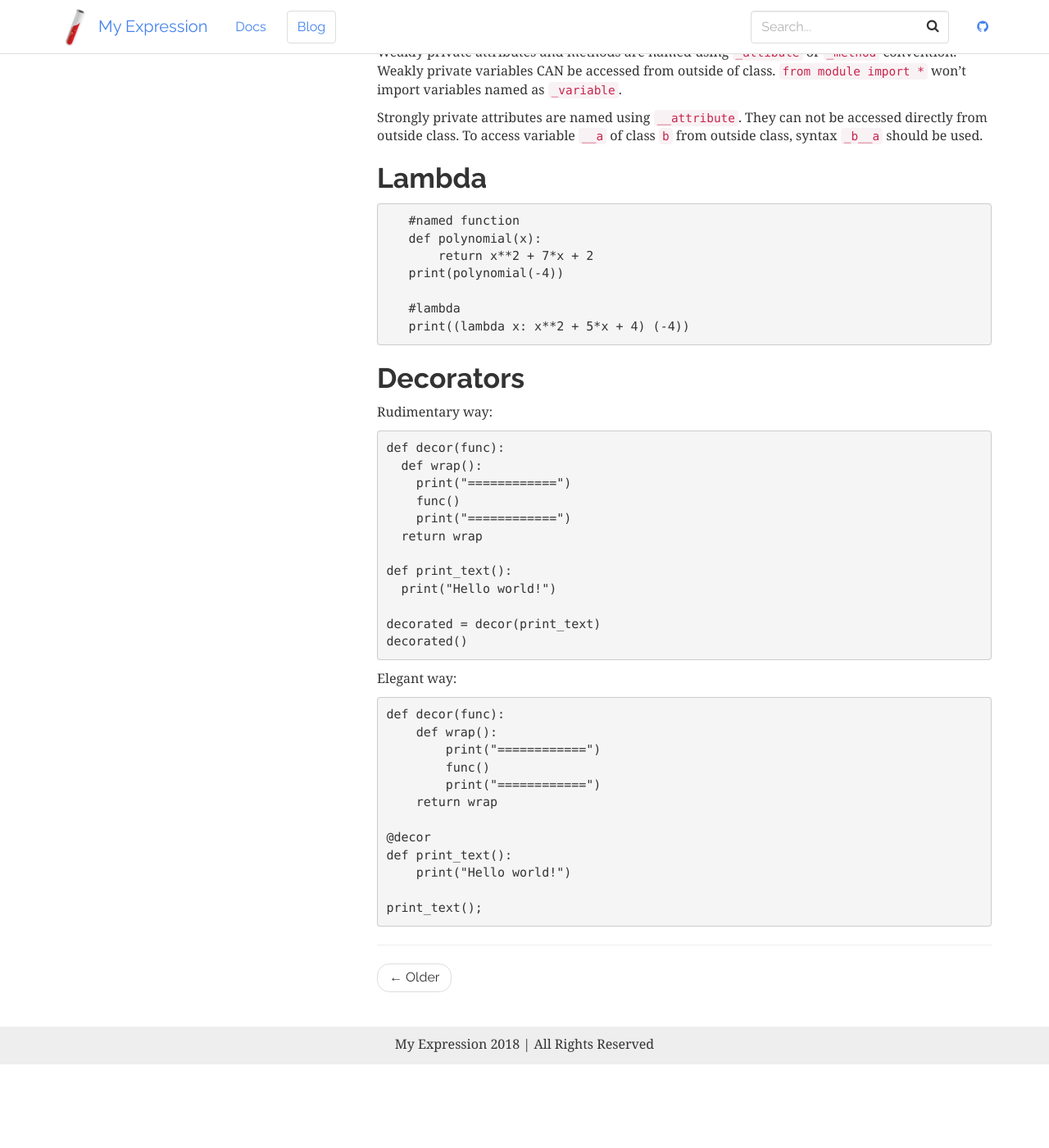
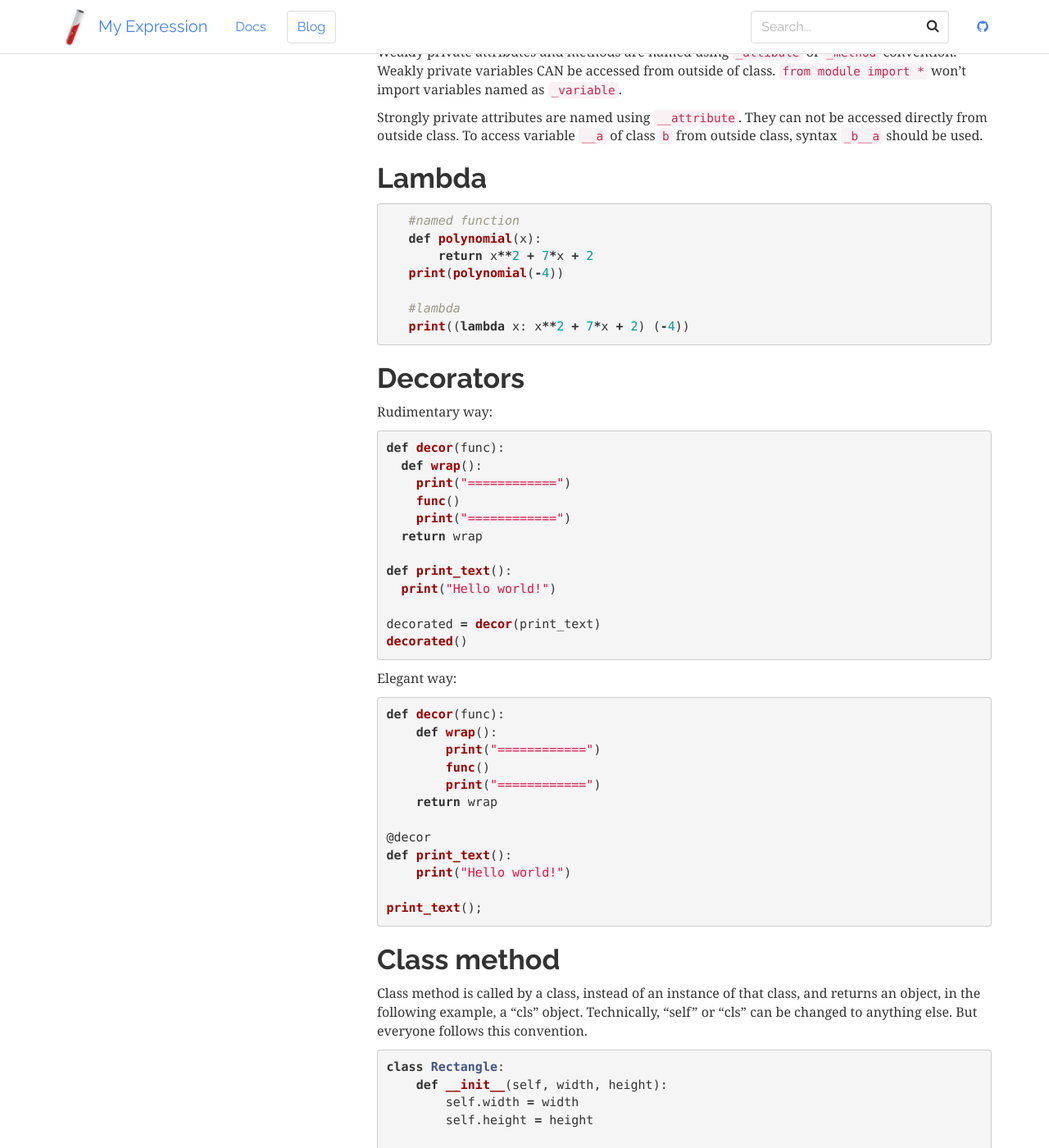
Before and after one commit to sluo6/sluo6.github.io, a Jekyll site: the page built from _posts/2017-04-28-Python-notes1.md, in a window 1280 px wide and 1400 px high, scrolled down 379 px. Shown: the whole window at 82% size. Built offline with Jekyll 4.4.1, drawn with Linux system fonts in a browser that asks for light colours; nearby versions of some CDN libraries; before the commit the page ends 1677 px from its top, so only the background shows below that; some of the changed text lies outside the part shown.

Commit message:
new post

````diff
--- a/_posts/2017-04-28-Python-notes1.md
+++ b/_posts/2017-04-28-Python-notes1.md
@@ -23,20 +23,20 @@ To access variable `__a` of class `b` from outside class, syntax `_b__a` should
 
 ## Lambda
 
-```
+```python
    #named function
    def polynomial(x):
        return x**2 + 7*x + 2
    print(polynomial(-4))
 
    #lambda
-   print((lambda x: x**2 + 5*x + 4) (-4))
+   print((lambda x: x**2 + 7*x + 2) (-4))
    ```
 
 ## Decorators
 
 Rudimentary way:
-```
+```python
 def decor(func):
   def wrap():
     print("============")
@@ -50,8 +50,9 @@ def print_text():
 decorated = decor(print_text)
 decorated()
 ```
+
 Elegant way:
-```
+```python
 def decor(func):
     def wrap():
         print("============")
@@ -65,3 +66,29 @@ def print_text():
 
 print_text();
 ```
+
+## Class method
+
+Class method is called by a class, instead of an instance of that class, and returns an object,
+in the following example, a "cls" object. Technically, "self" or "cls" can be
+changed to anything else. But everyone follows this convention.
+
+```python
+class Rectangle:
+    def __init__(self, width, height):
+        self.width = width
+        self.height = height
+
+    def calculate_area(self):
+        return self.width * self.height
+
+    @classmethod
+    def new_square(cls, side_length):
+        return cls(side_length, side_length)
+
+square = Rectangle.new_square(5)
+print(square.calculate_area())
+```
+## Static method
+
+Does not receive any additional arguments. Marked with `@staticmethod` decorator.
````
Also changed, not shown: _posts/2017-04-29-Python-notes2.md (added, +60 -0 lines), 15 other files.
